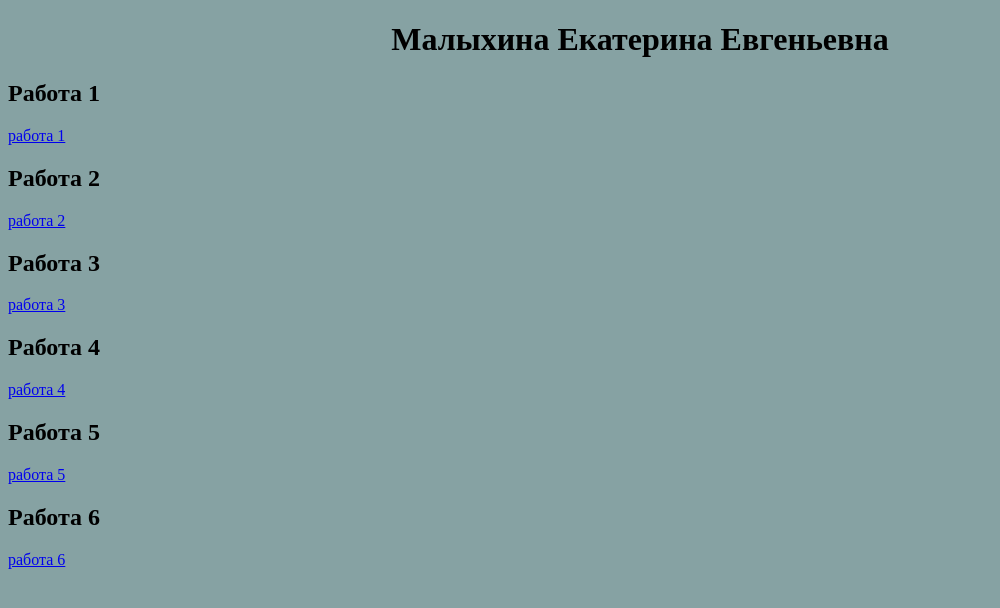
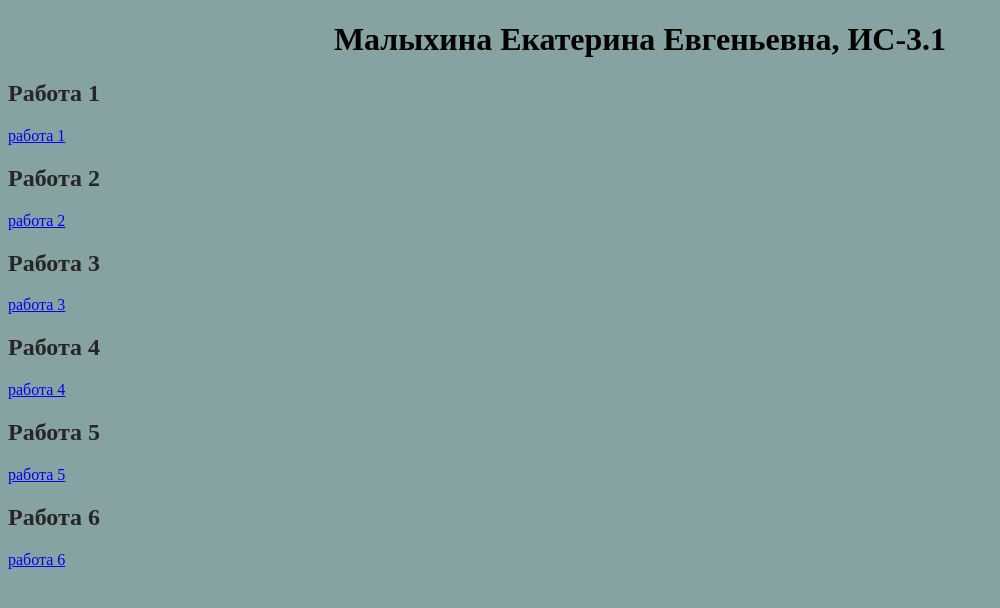
Before and after one commit to MothMol/MothMol.github.io, a plain HTML site: page index.html in a window 1280 px wide. Shown: the whole page, without its empty margins (0-1000 px from the left). Drawn offline with Linux system fonts and the light colour scheme.

Commit message:
New text color

```diff
--- a/index.html
+++ b/index.html
@@ -11,10 +11,14 @@
         h1{
             text-align: center;
         }
+        h2{
+            color: rgb(39, 38, 38);
+        }
+
     </style>
 </head>
 <body>
-    <h1>Малыхина Екатерина Евгеньевна </h1>
+    <h1>Малыхина Екатерина Евгеньевна, ИС-3.1</h1>
     <ing src="фото.jpg"/>
     <h2>Работа 1</h2>
     <a href="1.html">работа 1</a> <br>
```
